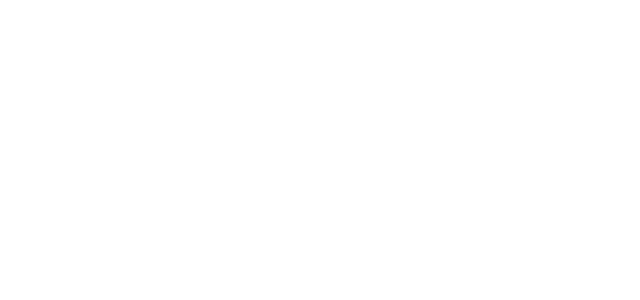
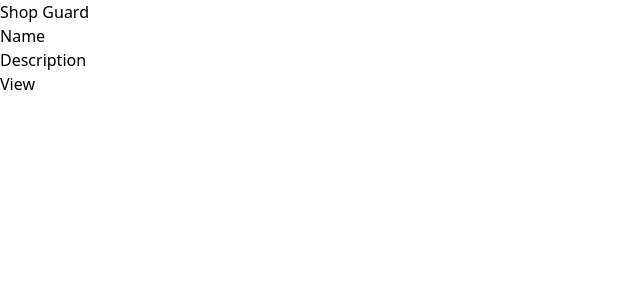
Before and after one commit to nyein2001-dev/ArtStream, an Angular app: page / in a window 1280 px wide. Shown: the top 300 px of the page, without its empty margins (0-640 px from the left). Built offline with nearby package versions, Linux system fonts and the light colour scheme.

Commit message:
remove server

```diff
--- a/angular.json
+++ b/angular.json
@@ -31,12 +31,7 @@
             "styles": [
               "src/styles.css"
             ],
-            "scripts": [],
-            "server": "src/main.server.ts",
-            "prerender": true,
-            "ssr": {
-              "entry": "server.ts"
-            }
+            "scripts": []
           },
           "configurations": {
             "production": {
--- a/src/app/app.component.ts
+++ b/src/app/app.component.ts
@@ -1,10 +1,9 @@
-import { Component } from '@angular/core';
+import { Component } from "@angular/core";
 
 @Component({
   selector: "app-root",
   templateUrl: "./app.component.html",
-  standalone: true,
 })
 export class AppComponent {
-  title = "shop guard";
+  title = "shop-guard-page";
 }
--- a/src/app/app.config.ts
+++ b/src/app/app.config.ts
@@ -1,7 +1,7 @@
 import { ApplicationConfig, provideZoneChangeDetection } from '@angular/core';
 import { provideRouter } from '@angular/router';
 
-import { routes } from './app.routes';
+import { routes } from './app-routing.module';
 import { provideClientHydration } from '@angular/platform-browser';
 
 export const appConfig: ApplicationConfig = {
--- a/src/app/app.module.ts
+++ b/src/app/app.module.ts
@@ -1,8 +1,7 @@
-
 import { BrowserModule } from "@angular/platform-browser";
 import { NgModule } from "@angular/core";
 
-import { AppRoute } from "./app.routes";
+import { AppRoutingModule } from "./app-routing.module";
 import { AppComponent } from "./app.component";
 
 import { AuthComponent } from "./layouts/auth/auth.component";
@@ -20,7 +19,7 @@
       RegisterComponent,
       IndexComponent,
     ],
-    imports: [BrowserModule, AppRoute],
+    imports: [BrowserModule, AppRoutingModule],
     providers: [],
     bootstrap: [AppComponent],
   })
--- a/src/app/layouts/index.component.html
+++ b/src/app/layouts/index.component.html
@@ -1,7 +1,16 @@
-<div>
-    <main>
-        <section class="relative w-full h-full py-40 min-h-screen">
-            <div class="absolute top-0 w-full h-full bg-blueGray-800 bg-no-repeat bg-full">Index Component</div>
-        </section>
-    </main>
-</div>
+<div class="container mx-auto px-4 py-8">
+    <h1 class="text-2xl font-bold mb-4">Shop Guard</h1>
+    <ul class="bg-white shadow-md rounded-lg divide-y divide-gray-200">
+      <li class="px-4 py-4 hover:bg-gray-100">
+        <div class="flex items-center">
+          <div class="flex-1">
+            <p class="text-lg font-semibold">Name</p>
+            <p class="text-gray-500">Description</p>
+          </div>
+          <button class="bg-blue-500 text-white px-4 py-2 rounded-lg hover:bg-blue-600">
+            View
+          </button>
+        </div>
+      </li>
+    </ul>
+  </div>
--- /dev/null
+++ b/src/app/list-view/list-view.component.html
@@ -0,0 +1 @@
+<p>list-view works!</p>
--- a/tsconfig.app.json
+++ b/tsconfig.app.json
@@ -10,8 +10,8 @@
   },
   "files": [
     "src/main.ts",
-    "src/main.server.ts",
-    "server.ts"
+    // "src/main.server.ts",
+    // "server.ts"
   ],
   "include": [
     "src/**/*.d.ts"
```
Also changed, not shown: server.ts (deleted, +0 -57 lines), src/app/app-routing.module.ts (renamed from src/app/app.routes.ts, +13 -11 lines), src/app/list-view/list-view.component.ts (added, +12 -0 lines), src/main.server.ts (deleted, +0 -7 lines), src/app/list-view/list-view.component.css (added), 1 other file (tests, documents, lock files or other folders).
